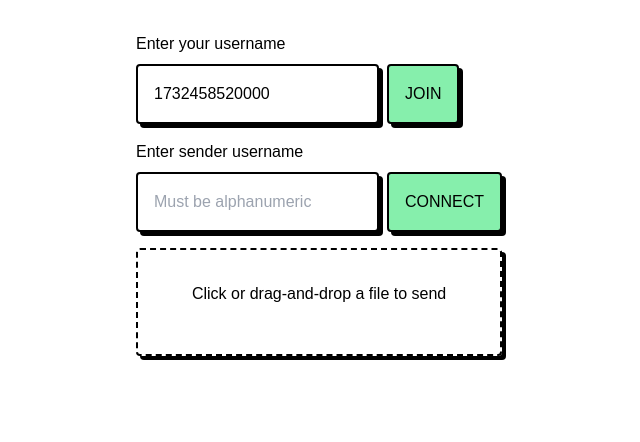
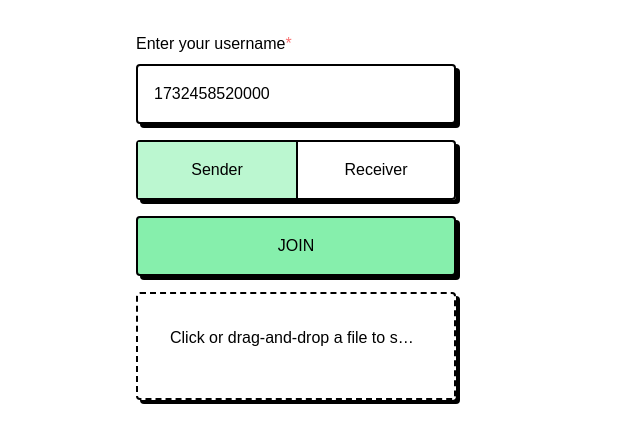
Before and after one commit to sglkc/kawalink, a Vue app: page / in a window 1280 px wide. Shown: the top 442 px of the page, without its empty margins (344-984 px from the left). Built offline with nearby package versions, Linux system fonts and the light colour scheme; the HTML template or start-up script is replaced by a standard one.

Commit message:
feat(components): add ModeSwitch, UsernameForm

```diff
--- a/src/App.vue
+++ b/src/App.vue
@@ -1,9 +1,13 @@
 <script setup lang="ts">
+import ModeSwitch from '@/layouts/ModeSwitch.vue'
 import ReceiverForm from '@/layouts/ReceiverForm.vue'
-import SenderForm from '@/layouts/SenderForm.vue'
+import SenderButton from '@/layouts/SenderButton.vue'
+import UsernameForm from '@/layouts/UsernameForm.vue'
 import UploadForm from '@/layouts/UploadForm.vue'
 import Toast from '@/components/Toast.vue'
-import { addToast, toasts } from '@/store/toast'
+import { isConnected } from '@/store/p2p'
+import settings from '@/store/settings'
+import { toasts } from '@/store/toast'
 </script>
 
 <template>
@@ -12,11 +16,13 @@ import { addToast, toasts } from '@/store/toast'
       <Toast v-bind="toast" />
     </div>
   </TransitionGroup>
-  <main class="font-body p-8 mx-auto grid gap-4 max-w-96">
-    <SenderForm />
-    <ReceiverForm />
-    <UploadForm />
-  </main>
+  <form class="font-body md:p-8 p-4 mx-auto grid gap-4 max-w-96" @submit.prevent>
+    <UsernameForm />
+    <ModeSwitch />
+    <ReceiverForm v-if="settings.mode === 'receiver'" />
+    <SenderButton v-if="settings.mode === 'sender'"/>
+    <UploadForm v-if="settings.mode === 'sender'" />
+  </form>
 </template>
 
 <style scoped>
--- /dev/null
+++ b/src/layouts/ModeSwitch.vue
@@ -0,0 +1,38 @@
+<script setup lang="ts">
+import { isConnected } from '@/store/p2p'
+import settings from '@/store/settings'
+</script>
+
+<template>
+  <div
+    class="divide-x-2 divide-black b-2 b-base shadow-base rounded grid grid-cols-2 text-center"
+    :class="{ 'bg-gray-200': isConnected }"
+  >
+    <label
+      class="p-4 cursor-pointer"
+      :class="{ 'bg-green-200': settings.mode === 'sender' }"
+    >
+      <div>Sender</div>
+      <input
+        class="hidden"
+        v-model="settings.mode"
+        type="radio"
+        value="sender"
+        :disabled="isConnected"
+      />
+    </label>
+    <label
+      class="p-4 cursor-pointer"
+      :class="{ 'bg-green-200': settings.mode === 'receiver' }"
+    >
+      <div>Receiver</div>
+      <input
+        class="hidden"
+        v-model="settings.mode"
+        type="radio"
+        value="receiver"
+        :disabled="isConnected"
+      />
+    </label>
+  </div>
+</template>
--- a/src/layouts/ReceiverForm.vue
+++ b/src/layouts/ReceiverForm.vue
@@ -2,21 +2,20 @@
 import { ref } from 'vue'
 import Button from '@/components/Button.vue'
 import Input from '@/components/Input.vue'
+import { peer, connections, connect, start } from '@/store/p2p'
 import settings from '@/store/settings'
-import * as p2p from '@/store/p2p';
-import { addToast } from '@/store/toast';
+import { addToast } from '@/store/toast'
 
 const loading = ref(false)
 
 async function onReceiverSubmit() {
   if (!settings.sender) return
 
-  let peer = p2p.peer.value
   loading.value = true
 
-  if (!peer) await p2p.start(settings.username)
+  if (!peer) await start(settings.username)
 
-  p2p.connect(settings.sender)
+  connect(settings.sender)
     .then(() => addToast({ type: 'success', text: 'Connected' }))
     .catch(() => addToast({ type: 'error', text: 'Failed connecting to' }))
     .finally(() => (loading.value = false))
@@ -24,29 +23,30 @@ async function onReceiverSubmit() {
 </script>
 
 <template>
-  <form class="grid gap-2" @submit.prevent="onReceiverSubmit">
+  <div class="grid gap-2">
     <label for="sender-code">Enter sender username</label>
     <div class="flex gap-2">
       <Input
         v-model.trim="settings.sender"
         id="sender-code"
-        :class="{ 'bg-gray-200': p2p.connections.has(settings.sender) }"
+        :class="{ 'bg-gray-200': connections.has(settings.sender) }"
         placeholder="Must be alphanumeric"
         pattern="[\w\d]{1,32}"
         minlength="1"
         maxlength="32"
         autocomplete="off"
-        :readonly="p2p.connections.has(settings.sender)"
+        :readonly="connections.has(settings.sender)"
       />
       <Button
         :class="{ 'bg-green-300': !loading, 'bg-gray-300': loading }"
         type="submit"
         :disabled="loading"
+        @click.prevent="onReceiverSubmit"
       >
         <div :class="{ 'i-mci:loading-line text-2xl animate-spin': loading }">
           CONNECT
         </div>
       </Button>
     </div>
-  </form>
+  </div>
 </template>
--- /dev/null
+++ b/src/layouts/SenderButton.vue
@@ -0,0 +1,47 @@
+<script setup lang="ts">
+import { ref } from 'vue'
+import Button from '@/components/Button.vue'
+import { isConnected, start, stop } from '@/store/p2p'
+import settings from '@/store/settings'
+import { addToast } from '@/store/toast'
+
+const loading = ref(false)
+
+function onFormSubmit() {
+  const username = settings.username
+
+  if (!username) return
+
+  loading.value = true
+  start(username).finally(() => loading.value = false)
+}
+
+function copyUrl() {
+  const url = location.origin + '/#' + settings.username
+
+  navigator.clipboard.writeText(url)
+  addToast({ type: 'success', text: 'Share link copied' })
+}
+</script>
+
+<template>
+  <Button
+    v-if="!isConnected"
+    :class="{ 'bg-green-300': !loading, 'bg-gray-300': loading }"
+    type="submit"
+    :disabled="loading"
+    @click.prevent="onFormSubmit"
+  >
+    <div :class="{ 'i-mci:loading-line text-2xl animate-spin': loading }">
+      JOIN
+    </div>
+  </Button>
+  <div v-if="isConnected" class="flex gap-2">
+    <Button class="bg-blue-300" type="button" @click.prevent="copyUrl">
+      <div class="i-mci:copy-line text-xl" />
+    </Button>
+    <Button class="bg-red-300" type="button" @click.prevent="stop">
+      <div class="i-mci:close-fill text-xl"></div>
+    </Button>
+  </div>
+</template>
--- a/src/layouts/SenderForm.vue
+++ /dev/null
@@ -1,69 +0,0 @@
-<script setup lang="ts">
-import { ref } from 'vue'
-import Button from '@/components/Button.vue'
-import Input from '@/components/Input.vue'
-import * as p2p from '@/store/p2p'
-import settings from '@/store/settings'
-import { addToast } from '@/store/toast'
-
-const loading = ref(false)
-
-function onFormSubmit() {
-  const username = settings.username
-
-  if (!username) return
-
-  loading.value = true
-  p2p.start(username)
-    .finally(() => loading.value = false)
-}
-
-function leave() {
-  p2p.stop()
-}
-
-function copyUrl() {
-  const url = location.origin + '/#' + settings.username
-
-  navigator.clipboard.writeText(url)
-  addToast({ type: 'success', text: 'Share link copied' })
-}
-</script>
-
-<template>
-  <form class="grid gap-2" @submit.prevent="onFormSubmit">
-    <label for="id-input">Enter your username</label>
-    <div class="flex gap-2">
-      <Input
-        v-model.trim="settings.username"
-        id="id-input"
-        :class="{ 'bg-gray-100': p2p.isConnected.value }"
-        placeholder="Must be alphanumeric"
-        pattern="[\w\d]{1,32}"
-        minlength="1"
-        maxlength="32"
-        autocomplete="off"
-        :readonly="p2p.isConnected.value"
-        required
-      />
-      <Button
-        v-if="!p2p.isConnected.value"
-        :class="{ 'bg-green-300': !loading, 'bg-gray-300': loading }"
-        type="submit"
-        :disabled="loading"
-      >
-        <div :class="{ 'i-mci:loading-line text-2xl animate-spin': loading }">
-          JOIN
-        </div>
-      </Button>
-      <div v-if="p2p.isConnected.value" class="flex gap-2">
-        <Button class="bg-blue-300" type="button" @click.prevent="copyUrl">
-          <div class="i-mci:copy-line text-xl" />
-        </Button>
-        <Button class="bg-red-300" type="button" @click.prevent="leave">
-          <div class="i-mci:close-fill text-xl"></div>
-        </Button>
-      </div>
-    </div>
-  </form>
-</template>
--- /dev/null
+++ b/src/layouts/UsernameForm.vue
@@ -0,0 +1,26 @@
+<script setup lang="ts">
+import Input from '@/components/Input.vue'
+import settings from '@/store/settings'
+import { isConnected } from '@/store/p2p'
+</script>
+
+<template>
+  <div class="grid gap-2">
+    <label for="id-input">
+      Enter your username<span class="text-red">*</span>
+    </label>
+    <Input
+      v-model.trim="settings.username"
+      id="id-input"
+      class="grow"
+      :class="{ 'bg-gray-100': isConnected }"
+      placeholder="Must be alphanumeric"
+      pattern="[\w\d]{1,32}"
+      minlength="1"
+      maxlength="32"
+      autocomplete="off"
+      :readonly="isConnected"
+      required
+    />
+  </div>
+</template>
--- a/src/store/settings.ts
+++ b/src/store/settings.ts
@@ -3,12 +3,14 @@ import { shallowReactive, watchEffect } from 'vue'
 interface Settings {
   username: string
   sender: string
+  mode: 'sender' | 'receiver'
   file?: File
 }
 
 const settings = shallowReactive<Settings>({
   username: localStorage.getItem('p2share-username') ?? Date.now().toString(),
-  sender: location.hash.slice(1) ?? ''
+  sender: location.hash.slice(1) ?? '',
+  mode: 'sender'
 })
 
 watchEffect(() => {
```
